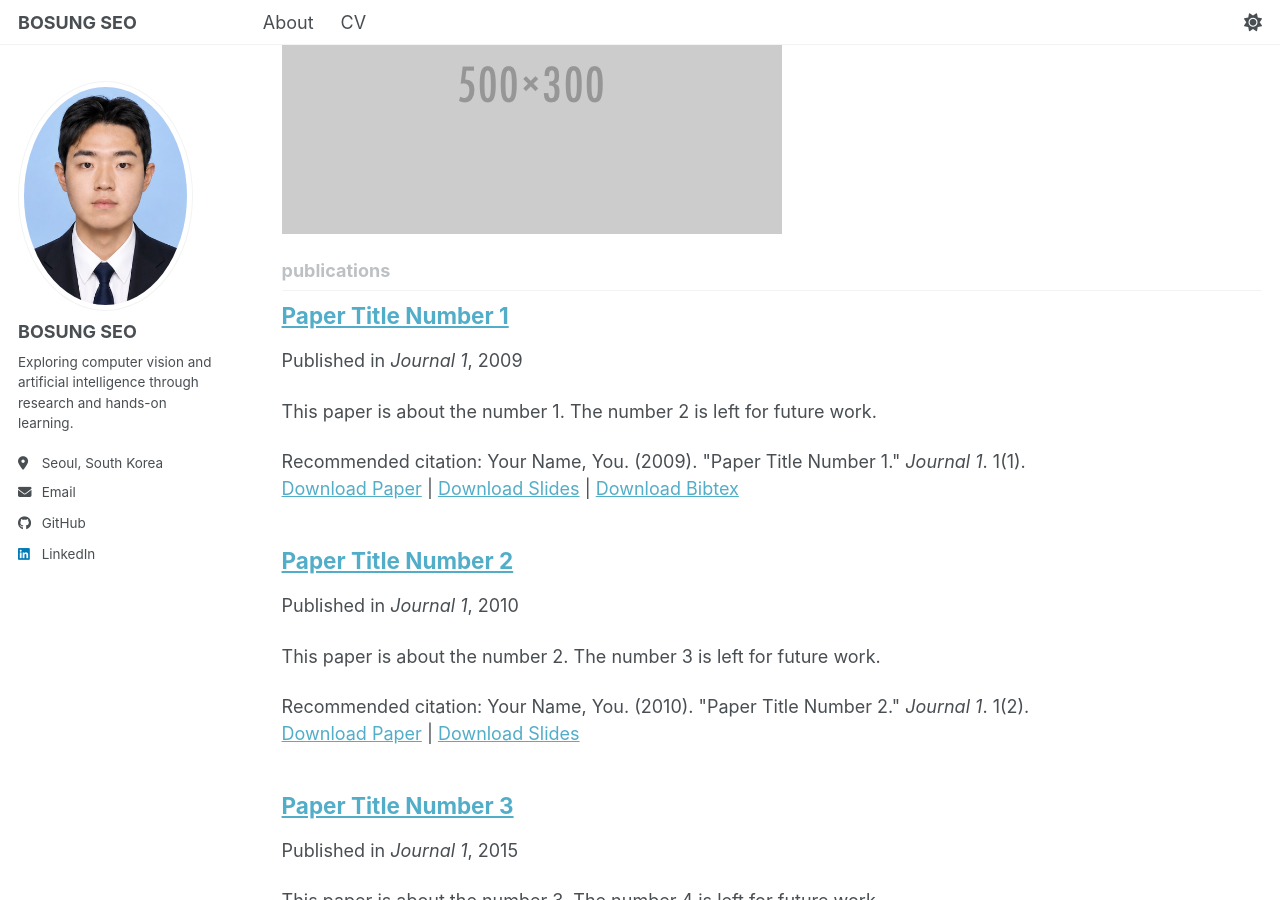
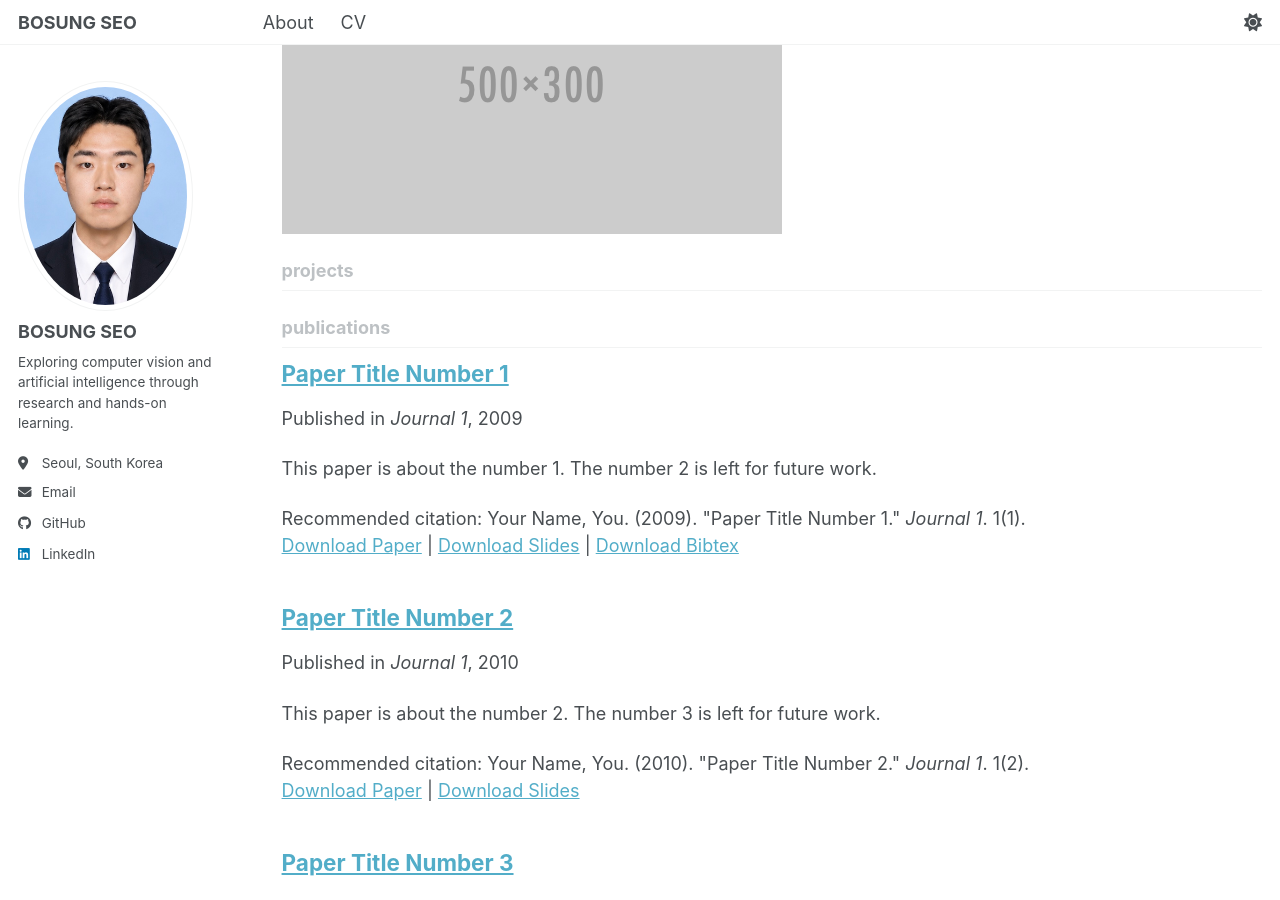
Before and after one commit to B-logg/B-logg.github.io, a Jekyll site: the page built from _pages/collection-archive.html, in a window 1280 px wide and 900 px high, scrolled down 833 px. Built offline with Jekyll 4.4.1, drawn with Linux system fonts in a browser that asks for light colours; a style sheet for code colours, icons or effects is not loaded.

Commit message:
Update _config.yml

```diff
--- a/_config.yml
+++ b/_config.yml
@@ -221,6 +221,9 @@ kramdown:
 
 # These settings control the types of collections used by the template
 collections:
+  projects:
+    output: true
+    permalink: /projects/:path/
   teaching:
     output: true
     permalink: /:collection/:path/
@@ -237,6 +240,14 @@ collections:
 
 # These settings control how pages and collections are included in the site
 defaults:
+  - scope:
+      path: ""
+      type: projects
+    values:
+      layout: project
+      author_profile: false
+      share: false
+      comments: false
   # _posts
   - scope:
       path: ""
```
